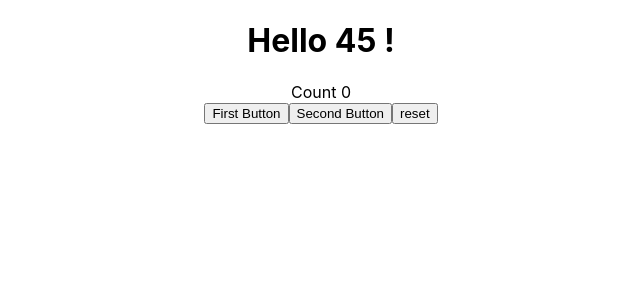
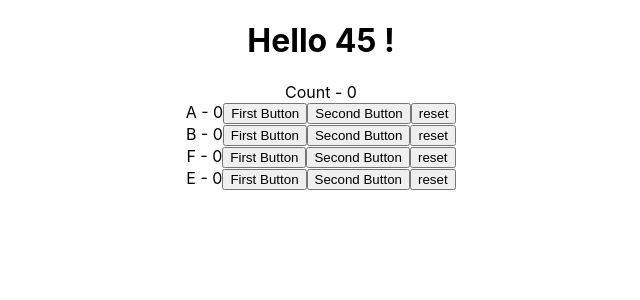
Before and after one commit to zigzagdev/React.training, a React (Create React App) app: page / in a window 1280 px wide. Shown: the top 300 px of the page, without its empty margins (319-959 px from the left). Built offline with nearby package versions, Linux system fonts and the light colour scheme.

Commit message:
useReducer×useContext_partially&overall

```diff
--- a/src/App.js
+++ b/src/App.js
@@ -1,16 +1,44 @@
-import React from 'react'
+import React, {useReducer} from 'react'
 import './App.css'
 import Greet from './components/Greet'
+import ComponentA from "./components/ComponentA";
+import ComponentB from "./components/ComponentB";
+import ComponentC from "./components/ComponentC";
 // import Welcome from "./components/Welcome";
-import Count from "./components/Counter"
+// import Count from "./components/Counter"
+// import Counter from "./components/Counter";
+// import CounterTwo from "./components/CounterTwo";
 
+export const CountContext = React.createContext()
+
+const initialState = 0;
+const reducer = (state, change) => {
+    switch (change) {
+        case 'first':
+            return state + 5
+        case  'second':
+            return state - 5
+        case  'reset' :
+            return initialState
+        default:
+            return state
+    }
+}
 const App = () => {
-  return(
-    <div className="App">
-      <Greet name="Fuck you" age="45"/>
-      {/*<Welcome/>*/}
-      <Count/>
-    </div>
+    const [count, dispatch] =useReducer(reducer, initialState)
+    return (
+        <CountContext.Provider value = {{ countState: count, countDispatch: dispatch}}>
+            <div className="App">
+                <Greet name="Fuck you" age="45"/>
+                {/*<Welcome/>*/}
+                {/*<Count/>*/}
+                {/*<CounterTwo/>*/}
+                Count - {count}
+                <ComponentA/>
+                <ComponentB/>
+                <ComponentC/>
+            </div>
+        </CountContext.Provider>
   )
 }
 export default App;
--- /dev/null
+++ b/src/components/ComponentA.js
@@ -0,0 +1,16 @@
+import React, {useContext} from 'react';
+import {CountContext} from "../App";
+
+function ComponentA() {
+    const countContext = useContext(CountContext)
+    return (
+        <div>
+            A - {countContext.countState}
+            <button onClick={() => countContext.countDispatch('first')}>First Button</button>
+            <button onClick={() => countContext.countDispatch('second')}>Second Button</button>
+            <button onClick={() => countContext.countDispatch('reset')}>reset</button>
+        </div>
+    );
+}
+
+export default ComponentA;
--- /dev/null
+++ b/src/components/ComponentB.js
@@ -0,0 +1,16 @@
+import React, {useContext} from 'react';
+import {CountContext} from "../App";
+
+const ComponentB = () => {
+    const countContext = useContext(CountContext)
+    return (
+        <div>
+            B - {countContext.countState}
+            <button onClick={() => countContext.countDispatch('first')}>First Button</button>
+            <button onClick={() => countContext.countDispatch('second')}>Second Button</button>
+            <button onClick={() => countContext.countDispatch('reset')}>reset</button>
+        </div>
+    );
+};
+
+export default ComponentB;
--- /dev/null
+++ b/src/components/ComponentC.js
@@ -0,0 +1,12 @@
+import React from 'react';
+import ComponentE from "./ComponentE";
+
+function ComponentC(props) {
+    return (
+        <div>
+            <ComponentE/>
+        </div>
+    );
+}
+
+export default ComponentC;
--- /dev/null
+++ b/src/components/ComponentE.js
@@ -0,0 +1,18 @@
+import React, {useContext} from 'react';
+import ComponentF from "./ComponentF";
+import {CountContext} from "../App";
+
+const ComponentE = () => {
+    const countContext = useContext(CountContext)
+    return (
+        <div>
+            <ComponentF/>
+            E - {countContext.countState}
+            <button onClick={() => countContext.countDispatch('first')}>First Button</button>
+            <button onClick={() => countContext.countDispatch('second')}>Second Button</button>
+            <button onClick={() => countContext.countDispatch('reset')}>reset</button>
+        </div>
+    );
+};
+
+export default ComponentE;
--- /dev/null
+++ b/src/components/ComponentF.js
@@ -0,0 +1,16 @@
+import React, {useContext} from 'react';
+import {CountContext} from "../App";
+
+const ComponentF = () => {
+    const countContext = useContext(CountContext)
+    return (
+        <div>
+            F - {countContext.countState}
+            <button onClick={() => countContext.countDispatch('first')}>First Button</button>
+            <button onClick={() => countContext.countDispatch('second')}>Second Button</button>
+            <button onClick={() => countContext.countDispatch('reset')}>reset</button>
+        </div>
+    );
+};
+
+export default ComponentF;
--- a/src/components/Counter.js
+++ b/src/components/Counter.js
@@ -1,6 +1,8 @@
 import React, {useReducer} from "react";
 
 const initialState = 0;
+
+function Counter() {
     const reducer = (state, change) => {
         switch(change) {
             case 'first':
@@ -13,8 +15,6 @@ const reducer = (state, change) => {
                 return state
         }
     }
-
-function Counter() {
   const [count, dispatch] = useReducer(reducer, initialState)
   return (
       <div>
--- /dev/null
+++ b/src/components/CounterTwo.js
@@ -0,0 +1,43 @@
+import React, {useReducer} from "react";
+
+const initialState = {
+    firstCounter: 0,
+    secondCounter: 10
+};
+
+function CounterTwo() {
+    const reducer = (state, change) => {
+        console.log(state.firstCounter)
+        switch(change.type) {
+            case 'first':
+                return {...state, firstCounter: state.firstCounter + change.value}
+            case 'second':
+                return {...state, firstCounter: state.firstCounter - change.value}
+            case 'reset' :
+                return  {...state, firstCounter: initialState.firstCounter}
+            case 'jumpFirst':
+                return {...state, secondCounter: state.secondCounter + change.value}
+            case 'jumpSecond':
+                return {...state, secondCounter: state.secondCounter - change.value}
+            case 'jumpReset' :
+                return  {...state, secondCounter: initialState.secondCounter}
+            default:
+                return state
+        }
+    }
+    const [count, dispatch] = useReducer(reducer, initialState)
+    return (
+        <div>
+            <div>Count  {count.firstCounter}</div>
+            <button onClick={() => dispatch({type: 'first', value: 1})}>First Button</button>
+            <button onClick={() => dispatch({type: 'second', value: 1})}>Second Button</button>
+            <button onClick={() => dispatch({type: 'reset'})}>reset</button>
+            <div>Count  {count.secondCounter}</div>
+            <button onClick={() => dispatch({type: 'jumpFirst', value: 1})}>First Button</button>
+            <button onClick={() => dispatch({type: 'jumpSecond', value: 1})}>Second Button</button>
+            <button onClick={() => dispatch({type: 'jumpReset'})}>reset</button>
+        </div>
+    );
+}
+
+export default CounterTwo;
```
Lines whose indentation alone changed are shown as unchanged.
